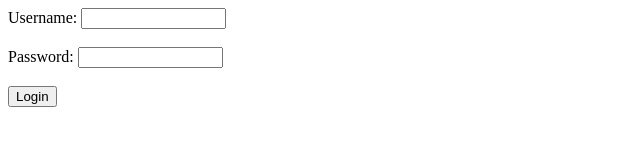
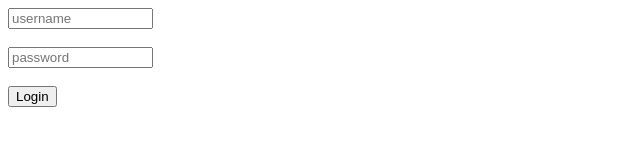
Before and after one commit to devGeorgeOwi/unext-web-fullstack2, a plain HTML site: page index.html in a window 1280 px wide. Shown: the whole page, without its empty margins (0-640 px from the left). Drawn offline with Linux system fonts and the light colour scheme.

Commit message:
updated the index.html file

```diff
--- a/index.html
+++ b/index.html
@@ -8,11 +8,9 @@
 <body>
 	<div>
 		<form action="#" method="POST">
-			Username:
-			<input type="text" name="Username" size="15" maxlength="15" /><br />
+			<input type="text" name="Username" placeholder="username" size="15" maxlength="15" /><br />
 			<br />
-			Password:
-			<input type="password" name="Passworc" size="15" maxlength="15" /><br />
+			<input type="password" name="Password" placeholder="password" size="15" maxlength="15" /><br />
 			<br />
 			<input type="submit" value="Login" name="Login" />
 		</form>
```
